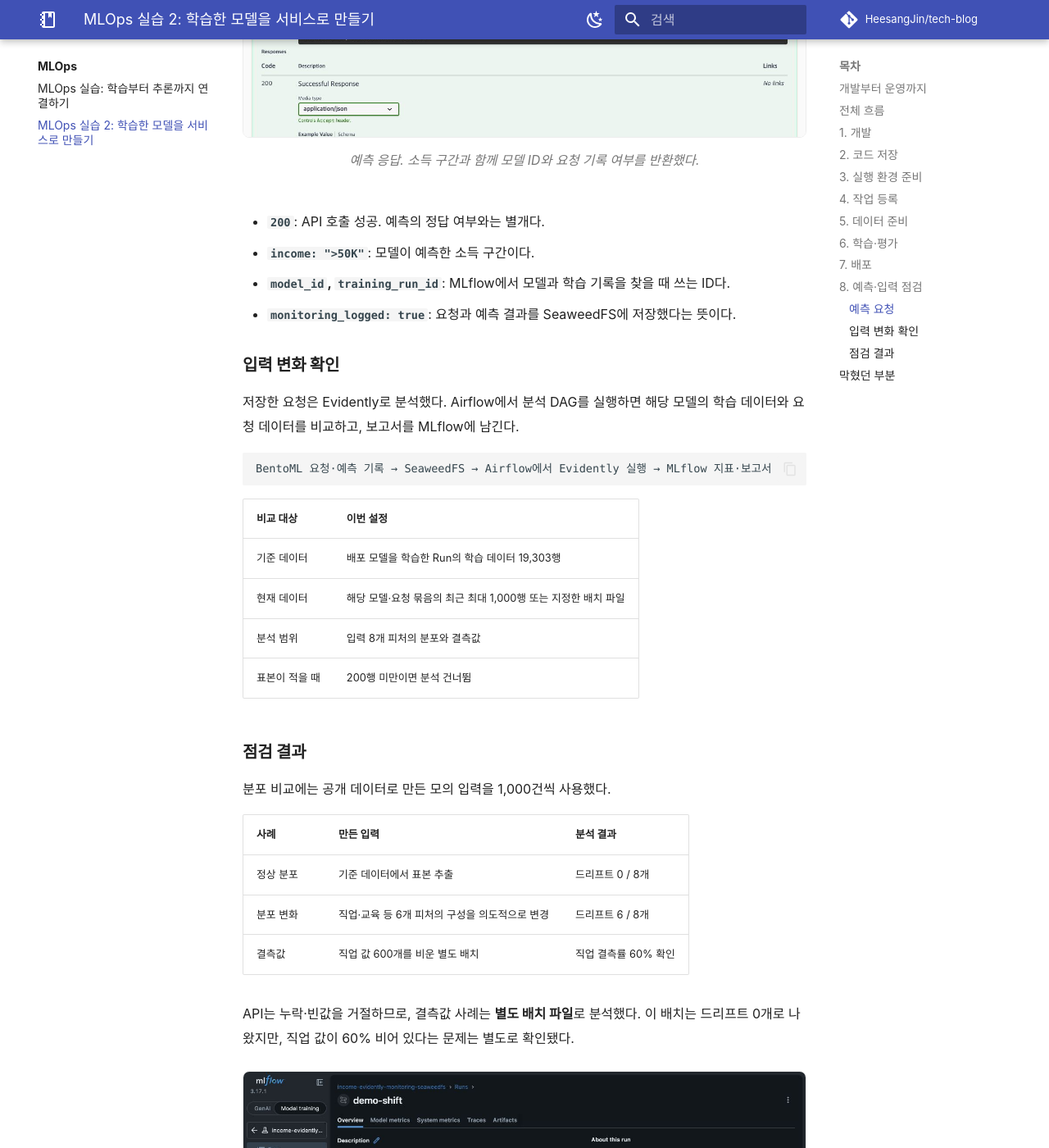
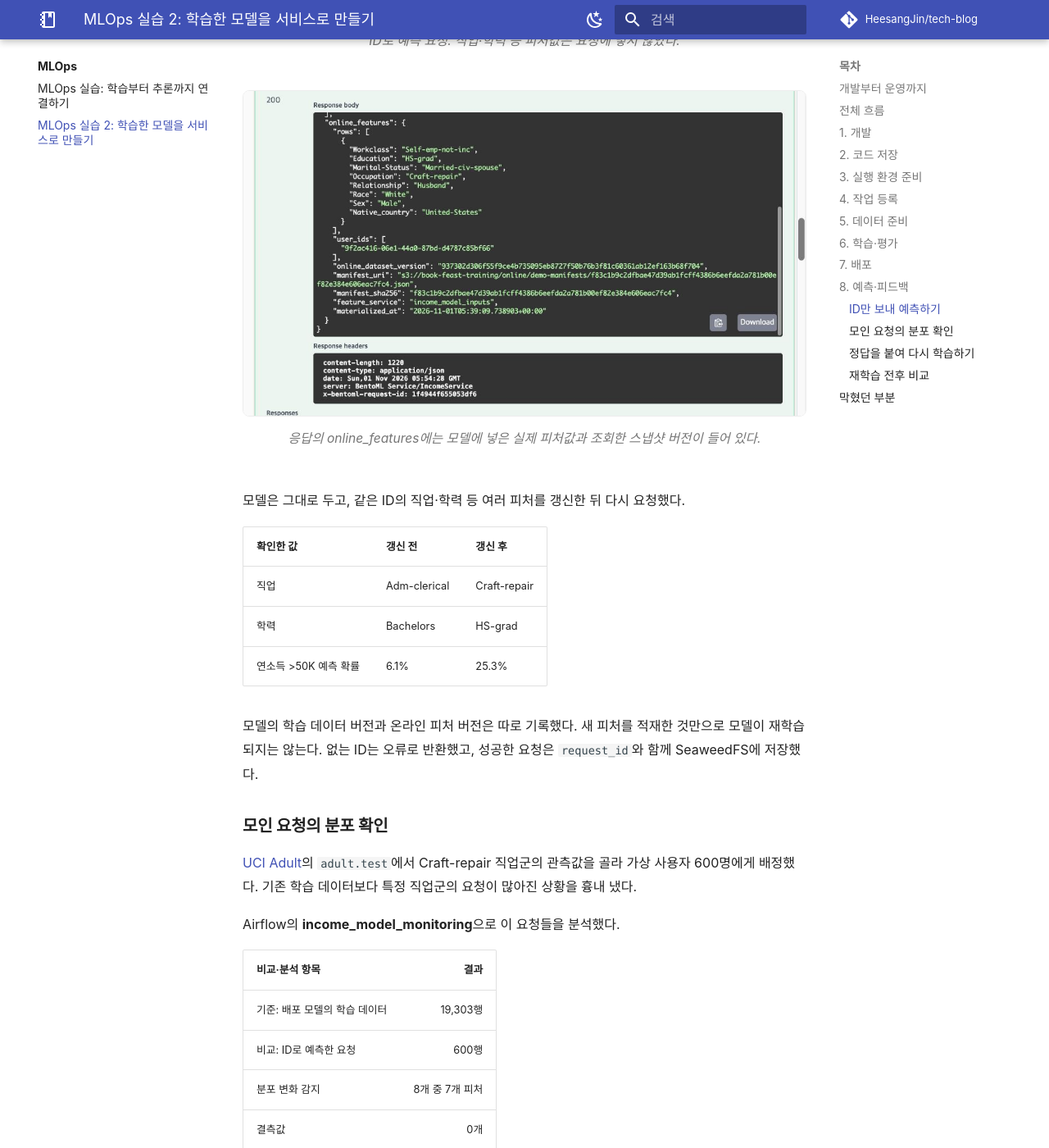
Before and after one commit to HeesangJin/tech-blog, an MkDocs documentation site: the page built from docs/mlops/model-serving-monitoring.md, in a window 1280 px wide and 1400 px high, scrolled down 8393 px. Shown: the whole window at 82% size. Built offline with MkDocs 1.6.1 and Material for MkDocs 9.7.7, drawn with Linux system fonts in a browser that asks for light colours; comment, search, counter and statistics services are not loaded; some of the changed text lies outside the part shown.

Commit message:
Document online features and the feedback retraining loop

````diff
--- a/docs/mlops/model-serving-monitoring.md
+++ b/docs/mlops/model-serving-monitoring.md
@@ -5,7 +5,7 @@ tags: [MLOps, Airflow, Feast, Kubeflow, MLflow, BentoML, Evidently, Gitea]
 ---
 
 지난 [첫 번째 실습](azure-mlops-lab.md)에서는 소득 분류 모델을 학습하고, 저장한 모델로 배치 추론을 실행했다.
-이번에는 모델을 API로 배포했다. 모의 요청을 보내 예측 응답을 확인하고, 학습 데이터와 다른 입력이 들어왔을 때 분포 차이를 잡아내는지도 살펴봤다.
+이번에는 사용자 ID로 예측하는 API를 만들었다. 공개 데이터로 모의 요청을 보내고, 정답을 붙여 재학습한 뒤 기존 모델과 비교했다.
 
 ## 개발부터 운영까지
 
@@ -18,7 +18,7 @@ tags: [MLOps, Airflow, Feast, Kubeflow, MLflow, BentoML, Evidently, Gitea]
 | [5. 데이터 준비](#step-5) | 원본 검사·정리, 학습에 사용할 데이터 버전 확정 | 학습 데이터 |
 | [6. 학습·평가](#step-6) | 후보 모델 학습, 검증 점수 비교, 선택 모델 테스트 | 선택한 모델·평가 결과 |
 | [7. 배포](#step-7) | 코드·모델 버전 선택, 배포 실행, 예측 호출 확인 | 예측 API |
-| [8. 예측·입력 점검](#step-8) | 예측 요청, 요청 기록 수집, 입력 분포·결측값 비교 | 예측 결과·입력 변화 보고서 |
+| [8. 예측·피드백](#step-8) | ID로 예측, 입력 분석·정답 수집, 재학습·모델 비교 | 교체 또는 유지 결정 |
 
 ## 전체 흐름
 
@@ -30,9 +30,11 @@ flowchart TB
     end
     subgraph RUN["학습과 운영"]
         direction LR
-        E["5. 데이터 준비"] --> F["6. 학습·평가"] --> G["7. 배포"] --> H["8. 예측·입력 점검"]
+        E["5. 데이터 준비"] --> F["6. 학습·평가"] --> G["7. 배포"] --> H["8. 예측·피드백"]
     end
     PREP --> RUN
+    H -->|정답·추가 데이터| E
+    F -->|기존 모델 유지| H
 ```
 
 ## 1. 개발 {#step-1}
@@ -68,13 +70,13 @@ JupyterLab에서 데이터를 살펴보고 세 모델을 학습했다. 노트북
 | 대상 | 이번 실습의 준비 방식 |
 |---|---|
 | 데이터 준비·학습 코드 | VM에서 빌드 명령 실행 후 kind 노드에 이미지 반영 |
-| 예측 API·입력 분석 코드 | Gitea의 **Build images (manual)** 실행 → 이미지 레지스트리에 저장 |
+| 예측 API·입력 분석·온라인 조회 코드 | Gitea의 **Build images (manual)** 실행 → 이미지 레지스트리에 저장 |
 
 <figure class="lab-shot" markdown="span">
 
 [![Gitea Actions 이미지 빌드 11번의 코드 검사, 이미지 빌드, 테스트, 레지스트리 저장이 성공한 화면](assets/model-serving-monitoring/gitea-image-build.jpg)](assets/model-serving-monitoring/gitea-image-build.jpg)
 
-<figcaption>빌드 #11. 코드 검사, 이미지 빌드, 테스트와 레지스트리 업로드까지 성공했다.</figcaption>
+<figcaption>초기 빌드 #11. 코드 검사부터 레지스트리 업로드까지 통과했다. 온라인 조회 기능을 추가한 뒤에도 같은 절차로 이미지를 다시 빌드했다.</figcaption>
 </figure>
 
 ## 4. 작업 등록 {#step-4}
@@ -125,7 +127,7 @@ Kubeflow는 전달받은 버전의 피처를 Feast로 조회한 뒤 학습과
 </figure>
 
 첫 글에서는 학습·테스트를 80:20으로 나누고 테스트 점수로 모델까지 비교했다.
-이번에는 학습 데이터에서 검증셋을 따로 떼어 모델 선택에 사용했다. 기존 테스트 행은 유지하고, 선택한 모델만 테스트했다. 비율은 약 **학습 64% / 검증 16% / 테스트 20%**다.
+초기 학습에서는 검증셋을 따로 떼어 모델 선택에 사용했다. 기존 테스트 행은 유지하고, 선택한 모델만 테스트했다. 비율은 약 **학습 64% / 검증 16% / 테스트 20%**다.
 
 MLflow에는 모델별 설정과 점수, 비교 결과, 선택한 모델 ID와 데이터 버전을 기록했다. 모델 파일은 SeaweedFS에 저장했다.
 
@@ -166,89 +168,123 @@ Gitea의 **Deploy model (manual)**에 이미지 태그와 비교 Run ID를 넣
 ```
 
 **Pod가 SeaweedFS에서 모델을 내려받아 메모리에 올리고, 이후 요청에서는 같은 모델을 재사용한다.**
-문자열 정리와 원핫 인코더도 함께 저장해 학습 때와 같은 전처리를 적용했다. API는 사용자 ID 대신 8개 피처값을 직접 받도록 했다.
+문자열 정리와 원핫 인코더도 함께 저장해 학습 때와 같은 전처리를 적용했다. 처음 만든 `/predict`는 피처값 8개를 직접 받고, 이후 추가한 `/predict_by_id`는 ID로 피처를 조회한다.
 
 배포 후 시험 요청을 보내 학습 때의 참조 예측과 일치하는지 검사했다. 배포 이력은 MLflow에 기록해 어떤 데이터로 학습한 모델이 서비스 중인지 추적할 수 있게 했다.
 
-## 8. 예측·입력 점검 {#step-8}
+## 8. 예측·피드백 {#step-8}
 
-### 예측 요청
+### ID만 보내 예측하기
 
-BentoML의 `/predict`에서 **Try it out**을 눌러 8개 값을 JSON으로 입력했다.
-요청을 구분할 `collection_id`에는 `blog-demo`를 넣고 **Execute**로 예측을 요청했다.
+Airflow의 **income_online_publication**으로 피처 스냅샷을 Redis에 적재했다.
+BentoML에 사용자 ID를 보내면 Feast 조회 서버가 그 사용자의 최신 적재값 8개를 읽고, BentoML이 모델에 넣어 예측한다.
+
+```text
+사용자 ID → BentoML → Feast·Redis 조회 → 모델 예측
+```
+
+`/predict_by_id`에 넣은 값은 ID와 요청 묶음 이름뿐이다. 실습용으로 만든 가상 사용자 ID다.
+
+```json
+{
+  "user_ids": ["9f2ac416-06e1-44a0-87bd-d4787c85bf66"],
+  "collection_id": "blog-online"
+}
+```
 
 <figure class="lab-shot" markdown="span">
 
-[![BentoML predict 입력칸에 8개 피처와 blog-demo 요청 묶음을 입력한 화면](assets/model-serving-monitoring/bentoml-request.jpg)](assets/model-serving-monitoring/bentoml-request.jpg)
+[![BentoML predict_by_id 입력창. 사용자 ID와 요청 묶음 이름을 입력했다](assets/model-serving-monitoring/bentoml-id-request.jpg)](assets/model-serving-monitoring/bentoml-id-request.jpg)
 
-<figcaption>/predict에 보낸 입력. collection_id는 나중에 분석할 요청들을 묶는 이름이다.</figcaption>
+<figcaption>ID로 예측 요청. 직업·학력 등 피처값은 요청에 넣지 않았다.</figcaption>
 </figure>
 
 <figure class="lab-shot" markdown="span">
 
-[![BentoML predict의 실제 응답. HTTP 200과 소득 구간 예측, 모델 ID, 요청 기록 성공 여부가 표시된다](assets/model-serving-monitoring/bentoml-response.jpg)](assets/model-serving-monitoring/bentoml-response.jpg)
+[![HTTP 200 응답의 online_features에 조회한 8개 피처와 온라인 데이터 버전이 표시된 화면](assets/model-serving-monitoring/bentoml-id-response.jpg)](assets/model-serving-monitoring/bentoml-id-response.jpg)
 
-<figcaption>예측 응답. 소득 구간과 함께 모델 ID와 요청 기록 여부를 반환했다.</figcaption>
+<figcaption>응답의 online_features에는 모델에 넣은 실제 피처값과 조회한 스냅샷 버전이 들어 있다.</figcaption>
 </figure>
 
-- **`200`**: API 호출 성공. 예측의 정답 여부와는 별개다.
-- **`income: ">50K"`**: 모델이 예측한 소득 구간이다.
-- **`model_id`, `training_run_id`**: MLflow에서 모델과 학습 기록을 찾을 때 쓰는 ID다.
-- **`monitoring_logged: true`**: 요청과 예측 결과를 SeaweedFS에 저장했다는 뜻이다.
+모델은 그대로 두고, 같은 ID의 직업·학력 등 여러 피처를 갱신한 뒤 다시 요청했다.
 
-### 입력 변화 확인
+| 확인한 값 | 갱신 전 | 갱신 후 |
+|---|---|---|
+| 직업 | Adm-clerical | Craft-repair |
+| 학력 | Bachelors | HS-grad |
+| 연소득 >50K 예측 확률 | 6.1% | 25.3% |
 
-저장한 요청은 Evidently로 분석했다. Airflow에서 분석 DAG를 실행하면 해당 모델의 학습 데이터와 요청 데이터를 비교하고, 보고서를 MLflow에 남긴다.
+모델의 학습 데이터 버전과 온라인 피처 버전은 따로 기록했다. 새 피처를 적재한 것만으로 모델이 재학습되지는 않는다.
+없는 ID는 오류로 반환했고, 성공한 요청은 `request_id`와 함께 SeaweedFS에 저장했다.
 
-```text
-BentoML 요청·예측 기록 → SeaweedFS → Airflow에서 Evidently 실행 → MLflow 지표·보고서
-```
+### 모인 요청의 분포 확인
 
-| 비교 대상 | 이번 설정 |
-|---|---|
-| 기준 데이터 | 배포 모델을 학습한 Run의 학습 데이터 19,303행 |
-| 현재 데이터 | 해당 모델·요청 묶음의 최근 최대 1,000행 또는 지정한 배치 파일 |
-| 분석 범위 | 입력 8개 피처의 분포와 결측값 |
-| 표본이 적을 때 | 200행 미만이면 분석 건너뜀 |
+[UCI Adult](https://archive.ics.uci.edu/dataset/2/adult)의 `adult.test`에서 Craft-repair 직업군의 관측값을 골라 가상 사용자 600명에게 배정했다.
+기존 학습 데이터보다 특정 직업군의 요청이 많아진 상황을 흉내 냈다.
 
-### 점검 결과
+Airflow의 **income_model_monitoring**으로 이 요청들을 분석했다.
 
-분포 비교에는 공개 데이터로 만든 모의 입력을 1,000건씩 사용했다.
-
-| 사례 | 만든 입력 | 분석 결과 |
-|---|---|---|
-| 정상 분포 | 기준 데이터에서 표본 추출 | 드리프트 0 / 8개 |
-| 분포 변화 | 직업·교육 등 6개 피처의 구성을 의도적으로 변경 | 드리프트 6 / 8개 |
-| 결측값 | 직업 값 600개를 비운 별도 배치 | 직업 결측률 60% 확인 |
-
-API는 누락·빈값을 거절하므로, 결측값 사례는 **별도 배치 파일**로 분석했다. 이 배치는 드리프트 0개로 나왔지만, 직업 값이 60% 비어 있다는 문제는 별도로 확인됐다.
+| 비교·분석 항목 | 결과 |
+|---|---:|
+| 기준: 배포 모델의 학습 데이터 | 19,303행 |
+| 비교: ID로 예측한 요청 | 600행 |
+| 분포 변화 감지 | 8개 중 7개 피처 |
+| 결측값 | 0개 |
 
 <figure class="lab-shot" markdown="span">
 
-[![MLflow에 기록된 분포 변화 분석 결과. 기준 19,303행과 모의 요청 1,000행을 비교해 6개 피처의 변화를 감지했다.](assets/model-serving-monitoring/mlflow-drift-summary.jpg)](assets/model-serving-monitoring/mlflow-drift-summary.jpg)
+[![MLflow의 실제 온라인 요청 분석 결과. 기준 19303행과 요청 600행을 비교해 7개 피처의 변화를 감지했다](assets/model-serving-monitoring/mlflow-online-drift.jpg)](assets/model-serving-monitoring/mlflow-online-drift.jpg)
 
-<figcaption>MLflow에 남긴 분석 결과. 8개 피처 중 6개의 분포 변화가 감지됐다.</figcaption>
+<figcaption>요청 600건의 분석 기록. drifted_feature_count는 7, drift_share는 0.875다.</figcaption>
 </figure>
-
-보고서와 함께 비교에 쓴 데이터와 파일 해시도 보관했다. 판정 기준은 범주형 Jensen–Shannon 거리 0.1, 변화가 감지된 피처 비율 0.5로 설정했다.
 
 <figure class="lab-shot" markdown="span">
 
-[![MLflow에서 연 Evidently 요약 보고서의 직업 분포 차트. 학습 기준은 파랑, 현재 요청은 주황으로 표시된다](assets/model-serving-monitoring/evidently-distribution-report.jpg)](assets/model-serving-monitoring/evidently-distribution-report.jpg)
+[![실제 요청의 직업 분포 비교. Craft-repair 비율이 학습 데이터 13.5퍼센트에서 모의 요청 100퍼센트로 달라졌다](assets/model-serving-monitoring/evidently-online-distribution.jpg)](assets/model-serving-monitoring/evidently-online-distribution.jpg)
 
-<figcaption>직업 분포 비교. 파랑은 학습 데이터, 주황은 모의 요청이다.</figcaption>
+<figcaption>Evidently 결과로 만든 정적 요약. 파랑은 학습 데이터, 주황은 이번 요청이다. Craft-repair 비율이 13.5% → 100%로 달라졌다.</figcaption>
 </figure>
 
-MLflow의 **Artifacts → monitoring → overview.html**에서 연 차트다. Farming-fishing 비율은 학습 데이터에서 약 3.3%였고, 이 모의 요청에서는 차이를 만들기 위해 100%로 바꿨다.
+보고서와 비교 데이터, 원본 파일 해시를 함께 보관했다. 분포 판정 기준은 범주형 Jensen–Shannon 거리 0.1, 변화가 감지된 피처 비율 0.5로 설정했다.
 
-분포가 달라졌다는 결과만으로 예측이 틀렸다고 볼 수는 없다. 정확도와 F1은 정답 데이터를 붙여 확인해야 한다.
+### 정답을 붙여 다시 학습하기
+
+분포가 달라졌다는 것만으로 예측 성능을 알 수는 없다. 공개 데이터에 이미 있는 정답을 별도로 전달해, 예측 후 정답을 확보하는 상황을 흉내 냈다.
+**요청 당시 저장한 피처에 `request_id`와 행 위치로 정답을 붙였다.**
+
+| 실행 순서 | 한 일 | 결과 |
+|---|---|---|
+| Airflow · 피드백 준비 | 요청·정답 결합, 현재 예측 평가, 300명씩 분리 | 학습용 300명·비교용 300명 |
+| Airflow · 데이터 게시 | 학습용 300명만 기존 데이터에 추가 | 새 Feast 학습 스냅샷 |
+| Kubeflow · 재학습 | 같은 검증셋으로 세 모델 비교 | XGBoost 선택 |
+| Airflow · 모델 재검토 | 남겨둔 300명에 기존·새 모델로 예측 | 같은 입력에 대한 점수 비교 |
+
+학습 행은 **19,303 → 19,603**으로 늘었다. 기존 검증 4,826행·테스트 6,033행은 그대로 유지했고, 비교용 300명도 학습에서 제외했다.
+
+### 재학습 전후 비교
+
+| 평가 데이터 · F1 | 기존 모델 | 재학습 모델 |
+|---|---:|---:|
+| 학습에서 제외한 새 사용자 300명 | 0.167 | 0.189 |
+| 기존 검증셋 4,826행 | 0.615 | 0.612 |
+
+<figure class="lab-shot" markdown="span">
+
+[![MLflow에서 같은 새 사용자 300명과 기존 검증셋의 F1을 기존·재학습 모델로 비교한 기록](assets/model-serving-monitoring/mlflow-feedback-comparison.jpg)](assets/model-serving-monitoring/mlflow-feedback-comparison.jpg)
+
+<figcaption>current는 기존 모델, candidate는 재학습 모델이다. original_validation은 기존 검증셋 점수다.</figcaption>
+</figure>
+
+새 사용자에서는 F1이 조금 올랐지만 기존 검증셋에서는 내려갔다. **이번에는 서비스 모델을 유지했다.**
+MLflow에 `promotion_decision=keep_current`와 이유를 남기고, 유지한 모델로 다시 ID 예측을 보내 요청 저장까지 확인했다.
 
 ## 막혔던 부분
 
 | 문제 | 처리 |
 |---|---|
 | 학습과 API의 입력 처리 차이 | 전처리와 모델을 함께 저장하고 배포 후 참조 예측과 비교 |
+| Feast와 서빙 라이브러리의 버전 차이 | Feast 조회 서버를 분리하고 BentoML과 HTTP로 연결 |
 | 온라인 요청이 아직 적음 | 최소 표본 수 미만이면 실패 대신 분석을 건너뜀 |
 | 앱 내 브라우저에서 HTML 미리보기가 빈 화면 | Chrome에서 열거나, HTML을 다운로드해서 확인 |
 
-학습한 모델을 API로 배포하고, 들어온 입력을 다시 분석하는 데까지 연결했다. 다음에는 예측에 정답을 붙여 어떤 경우에 틀리는지 확인하고, 그 결과를 다음 학습에 반영해 보려 한다.
+이번에는 예측 결과를 다음 학습에 반영하고, 기존 모델을 유지하는 결정까지 기록했다. 다음 실험에서는 틀린 사례를 살펴보고 피처와 데이터 구성을 보완해, 두 평가에서 함께 개선되는지 확인하려 한다.
````
Also changed, not shown: docs/mlops/assets/model-serving-monitoring/bentoml-id-request.jpg (added), docs/mlops/assets/model-serving-monitoring/bentoml-id-response.jpg (added), docs/mlops/assets/model-serving-monitoring/evidently-online-distribution.jpg (added), docs/mlops/assets/model-serving-monitoring/mlflow-feedback-comparison.jpg (added), docs/mlops/assets/model-serving-monitoring/mlflow-online-drift.jpg (added).
